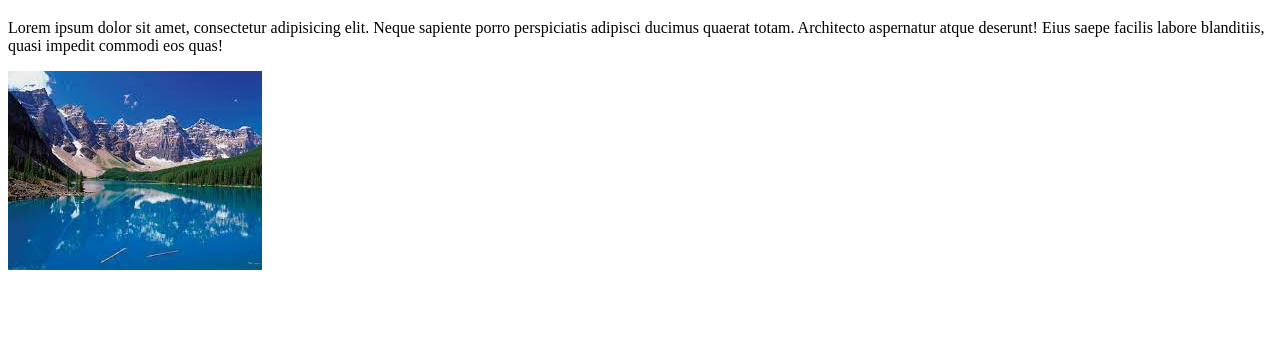
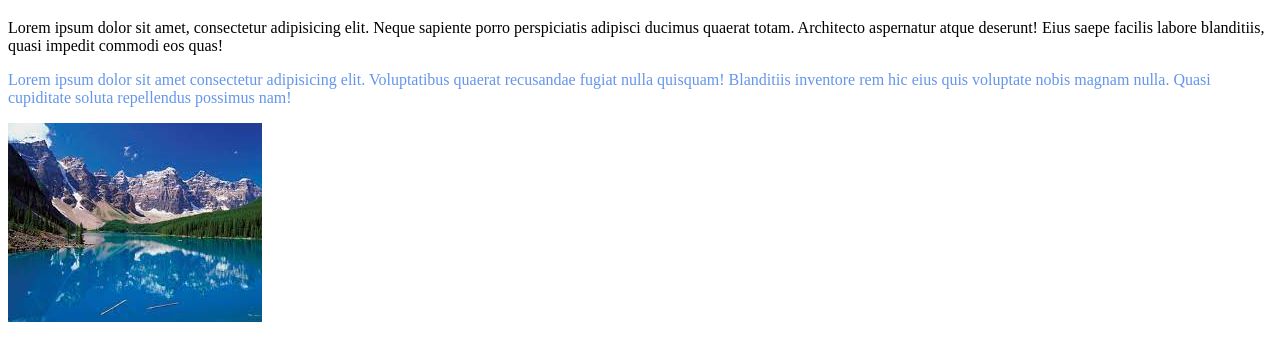
Before and after one commit to JugnuShefin/GitDemo, a plain HTML site: page index.html in a window 1280 px wide. Shown: the part 61-422 px from the top of the page. Drawn offline with Linux system fonts and the light colour scheme.

Commit message:
paragraph added

```diff
--- a/index.html
+++ b/index.html
@@ -9,6 +9,8 @@
 <body>
     <h1>Git Demo</h1>
     <p>Lorem ipsum dolor sit amet, consectetur adipisicing elit. Neque sapiente porro perspiciatis adipisci ducimus quaerat totam. Architecto aspernatur atque deserunt! Eius saepe facilis labore blanditiis, quasi impedit commodi eos quas!</p>
+
+    <p id="pa2">Lorem ipsum dolor sit amet consectetur adipisicing elit. Voluptatibus quaerat recusandae fugiat nulla quisquam! Blanditiis inventore rem hic eius quis voluptate nobis magnam nulla. Quasi cupiditate soluta repellendus possimus nam!</p>
     <img src="./images/image5.jpg" alt="">
 </body>
 </html>
--- a/style.css
+++ b/style.css
@@ -1,3 +1,6 @@
 h1{
     color: chocolate;
 }
+#pa2{
+    color: cornflowerblue;
+}
```
